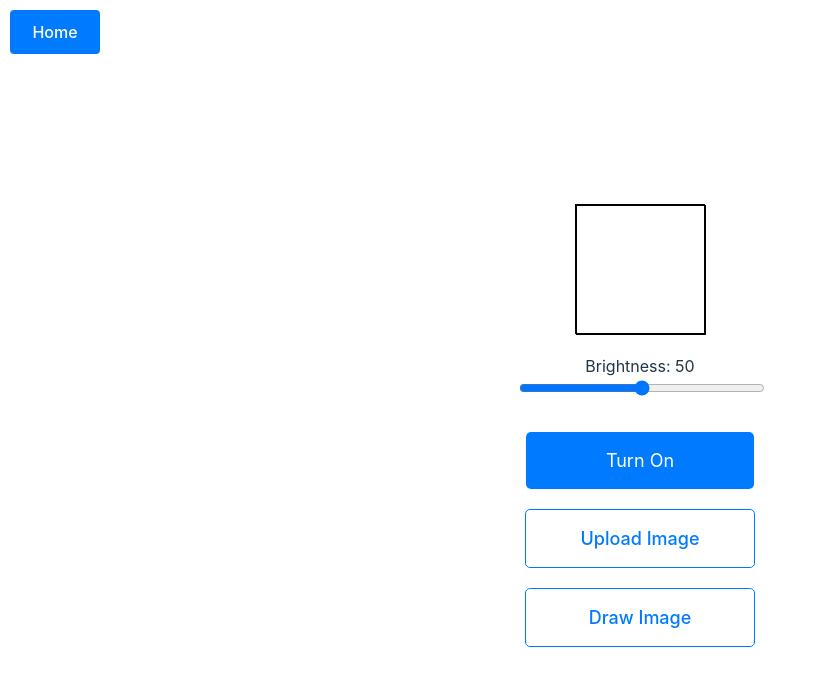
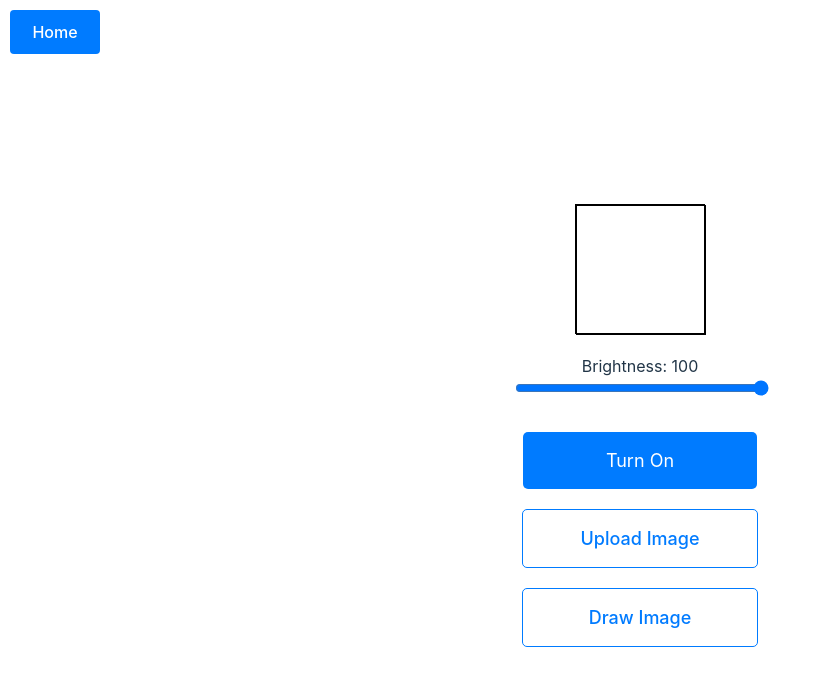
Before and after one commit to ehubbartt/remote-rgb-matrix-site, a Svelte app: page / in a window 1280 px wide. Shown: the top 686 px of the page, without its empty margins (0-822 px from the left). Built offline with nearby package versions, Linux system fonts and the light colour scheme; no server answers; the database is empty.

Commit message:
change default brightness

```diff
--- a/src/pages/Home.svelte
+++ b/src/pages/Home.svelte
@@ -4,7 +4,7 @@
   import { getDatabase, ref, get, set, onValue } from "firebase/database";
   import { firebaseDb } from "../stores/firebase";
   let isOn = false;
-  let brightness = 50; // Default brightness value
+  let brightness = 100; // Default brightness value
   let db;
   let brightnessTimeout; // For the debounce mechanism
   let imageData = []; // To store the current image data
@@ -25,7 +25,7 @@
     const fetchBrightness = async () => {
       const brightnessRef = ref(db, "brightness");
       const snapshot = await get(brightnessRef);
-      brightness = snapshot.exists() ? snapshot.val() : 50;
+      brightness = snapshot.exists() ? snapshot.val() : 100;
     };
 
     fetchIsOnState();
```
